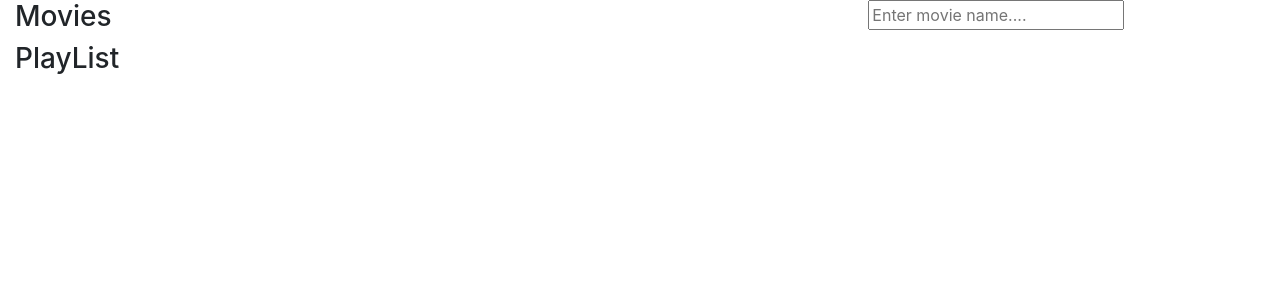
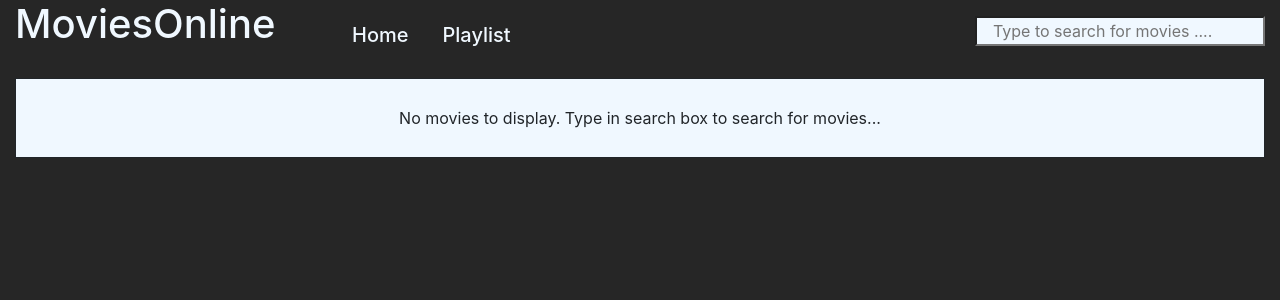
Before and after one commit to chhavij/learn_react, a React (Create React App) app in the folder my-movie-project/: page / in a window 1280 px wide. Shown: the top 300 px of the page. Built offline with nearby package versions, Linux system fonts and the light colour scheme; no server answers.

Commit message:
Adding new components for heading and message. Fixing styling. Some code cleanup.

```diff
--- /dev/null
+++ b/my-movie-project/src/App.css
@@ -0,0 +1,69 @@
+.heading-color {
+  color:  #f0f8ff;
+}
+
+input[type="text"] {
+  background-color : #f0f8ff;
+}
+
+.search-box {
+  width: 100%;
+  display: flex;
+  align-items: center;
+  padding-left: 1rem;
+}
+
+.center {
+  justify-content: center;
+}
+
+.display-flex {
+  display:flex;
+  justify-content: center;
+  align-content: center;
+}
+
+
+.content-display {
+  width: 100%;
+  display: flex;
+  justify-content: center;
+  align-items: center;
+  border: 1px solid;
+  margin-top: 1rem;
+  height: 5rem;
+  background-color: #f0f8ff;;
+}
+
+.nav-menu {
+  display: flex;
+  justify-content: left;
+}
+
+.nav-menu button {
+  margin-left: 0.25rem;
+  margin-right: 0.25rem;
+  margin-top: 1rem;
+  text-decoration:  none !important;
+}
+
+.movie-card-img-height {
+  height: 24rem;
+}
+
+.movie-card-width {
+  width: 18rem;
+}
+
+.confirm-modal {
+  display: block;
+  top: 10rem;
+}
+
+.main-div {
+  position: absolute;
+  top: 0;
+  right: 0;
+  bottom: 0;
+  left: 0;
+}
--- a/my-movie-project/src/App.js
+++ b/my-movie-project/src/App.js
@@ -1,6 +1,9 @@
 import React, {useState, useEffect} from 'react'
 import PlayList from './components/PlayList'
 import ConfirmationDialog from './components/ConfirmationDialog'
+import Header from './components/header'
+import Message from './components/message'
+import './App.css';
 
 function App() {
 
@@ -9,24 +12,28 @@ function App() {
   const [searchTerm, setSearchTerm] = useState("");
   const [isPopUpOpen, setPopUpOpen] = useState(false);
   const [playList, setPlayList] = useState([]);
+  const [view, setView] = useState("home");
+  const color = "#000000d9";
 
-  const togglePopUp = (movie) => {
+  const togglePopUp = () => {
     setPopUpOpen(!isPopUpOpen);
   }
 
-  const item = {name: "test", color: "green", onClick: togglePopUp};
+  const item = {color: "gray", onClick: togglePopUp};
 
   const addToPlayList = (movie) => {
-    console.log(movie);
     const newPlayList = [...playList, movie];
-    console.log(newPlayList);
     setPlayList(newPlayList);
-    item.name = movie.Title;
     togglePopUp();
-    console.log(playList);
   }
 
+  const changeView = (newview) => {
+    setView(newview);
+  }
 
+  const handleOnChnage = (event) => {
+    setSearchTerm(event.target.value);
+  };
 
   useEffect(() => {
     fetch("http://www.omdbapi.com/?apikey=e118a2c6&s="+searchTerm)
@@ -35,44 +42,56 @@ function App() {
           console.log(result);
           setMovies([]);
           setError(null)
-       if (result.Response == "True") {
+          if (result.Response === "True") {
               if (result.Search)
                   setMovies(result.Search);
           } else {
-          if (searchTerm != "")
+              if (searchTerm !== "")
                   setError(result.Error)
           }
-      }
-      )
+        })
   }, [searchTerm]);
 
-  const handleOnChnage = (event) => {
-    setSearchTerm(event.target.value);
-  };
-
   return (
-    <div>
+    <div className="main-div" style={{backgroundColor: isPopUpOpen? "gray" : color}}>
       <div className="container-fluid">
         <div className="row">
-        <div className="col">
-          <h3>Movies</h3>
+          <div className="col-sm-3">
+            <Header level="1" heading="MoviesOnline"/>
           </div>
-        <div className="col col-sm-4">
-          <form>
-          <input type="text" value={searchTerm} placeholder="Enter movie name...."  onChange={handleOnChnage}/>
-        </form>
+
+          <div className="col-sm-6 nav-menu" >
+            <button className="btn btn-link" onClick={()=>changeView("home")}><Header level="5" heading="Home"/></button>
+            <button className="btn btn-link" onClick={()=>changeView("list")}><Header level="5" heading="Playlist"/></button>
           </div>
+
+          { view === "home" &&
+            <div className="col-sm-3">
+              <form><input className="search-box mt-3" type="text" value={searchTerm} placeholder="Type to search for movies ...."  onChange={handleOnChnage}/></form>
+            </div>
+          }
+        </div>
+
+        { view === "home" &&
+          <>
+            {!movies.length && !error && <Message message="No movies to display. Type in search box to search for movies..."/>}
+            { error && <Message message={error} />}
+            <div className="row">
+              { !error && (view === "home") && <PlayList movies={movies} onClick={addToPlayList} isPlayList="false"/> }
+            </div>
+          </>
+        }
+
+        { view === "list" &&
+          <>
+            <div className="row">
+              <div className="col m-3"><Header level="5" heading="My List"/></div>
             </div>
             <div className="row">
-       {error? <div className="col"> {error} </div> : ""}
-      </div>
-      <div className="row" style={{flexWrap: "nowrap", "overflowX": "auto"}}>
-        { error ? "" : <PlayList movies={movies} onClick={addToPlayList} isPlayList="false"/> }
-      </div>
-      <div className="row"><div className="col"><h3>PlayList</h3></div></div>
-      <div className="row" style={{flexWrap: "nowrap", "overflowX": "auto"}}>
               <PlayList movies={playList} onClick={addToPlayList}/>
             </div>
+          </>
+        }
       </div>
       {isPopUpOpen && <ConfirmationDialog item={item} />}
     </div>
--- a/my-movie-project/src/components/ConfirmationDialog.js
+++ b/my-movie-project/src/components/ConfirmationDialog.js
@@ -2,15 +2,20 @@ import React from 'react'
 
 function ConfirmationDialog(props) {
     return (
-        <div className="modal" style={{display: "block"}}>
+        <div className="modal confirm-modal">
             <div className="modal-dialog">
-                <div className="modal-content" style={{background:props.item.color}}>
+                <div className="modal-content">
+                <div class="modal-header">
+                    <h5 className="modal-title">Confirmation</h5>
+                        <button type="button" class="close" data-dismiss="modal" aria-label="Close" onClick={props.item.onClick}>
+                            <span aria-hidden="true">&times;</span>
+                        </button>
+                    </div>
                     <div className="modal-body">
-                        <p>Movie {props.item.name} has been added to your playlist.</p>
+                        <p>Movie has been added to playlist</p>
                     </div>
                     <div className="modal-footer">
                         <p>"My favorite color is {props.item.color}"</p>
-                        <button onClick={props.item.onClick}>Close</button>
                     </div>
                 </div>
             </div>
--- a/my-movie-project/src/components/PlayList.js
+++ b/my-movie-project/src/components/PlayList.js
@@ -6,20 +6,19 @@ Functional componnet to display list of movies.
 
 function PlayList(props) {
     return (
-        <div className='d-flex'>
-            {props.movies.map((movie) => (
-                    <div key={movie.imdbID} className="card m-1" style={{width:"18rem"}}>
-                        <img src={movie.Poster} className="card-img-top" style={{height: "24rem"}}/>
+        <>
+            {props.movies.map((movie, index) => (
+                    <div key={index} className="card m-1 movie-card-width" >
+                        <img src={movie.Poster} className="card-img-top movie-card-img-height" alt={movie.Title}/>
                         <div className="card-body">
                             <h5 className="card-title">{movie.Title}</h5>
                             <p className="card-subtitle">{movie.Year}</p>
-                            {props.isPlayList == "false"? <button className="float-right" onClick={() => props.onClick(movie)}><i className="fas fa-plus"></i></button> : null}
+                            {props.isPlayList === "false"? <button className="float-right" onClick={() => props.onClick(movie)}><i className="fas fa-plus"></i></button> : null}
                         </div>
                     </div>
 
             ))}
-        </div>
-
+        </>
     )
 }
 
--- /dev/null
+++ b/my-movie-project/src/components/header.js
@@ -0,0 +1,10 @@
+import React from 'react'
+
+function Header(props) {
+    const HeadingTag = `h${props.level}`;
+    return (
+        <HeadingTag className="heading-color">{props.heading}</HeadingTag>
+    )
+}
+
+export default Header
--- /dev/null
+++ b/my-movie-project/src/components/message.js
@@ -0,0 +1,15 @@
+import React from 'react'
+
+function Message(props) {
+    return (
+        <div className="row">
+            <div className="col">
+                <div className="content-display">
+                    {props.message}
+                </div>
+            </div>
+        </div>
+    )
+}
+
+export default Message
```
Lines whose indentation alone changed are shown as unchanged.
